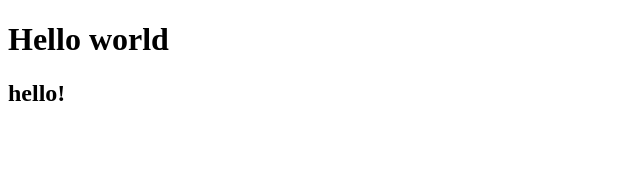
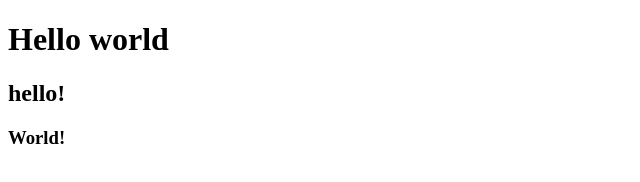
Before and after one commit to maxalle/project, a plain HTML site: page index.html in a window 1280 px wide. Shown: the full height of the page, 0-640 px from the left. Drawn offline with Linux system fonts and the light colour scheme.

Commit message:
index upd

```diff
--- a/index.html
+++ b/index.html
@@ -9,5 +9,6 @@
 <body>
     <h1>Hello world</h1>
     <h2>hello!</h2>
+    <h3>World!</h3>
 </body>
 </html>
```
